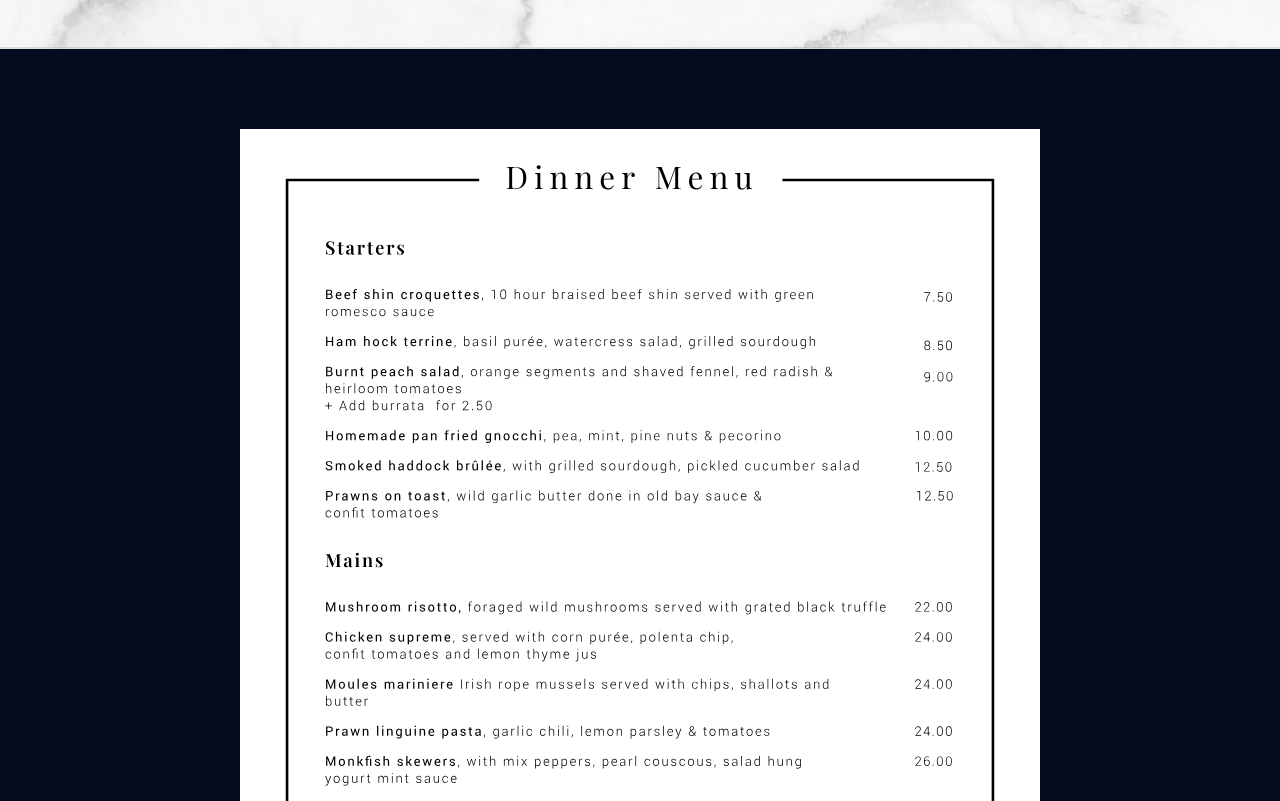
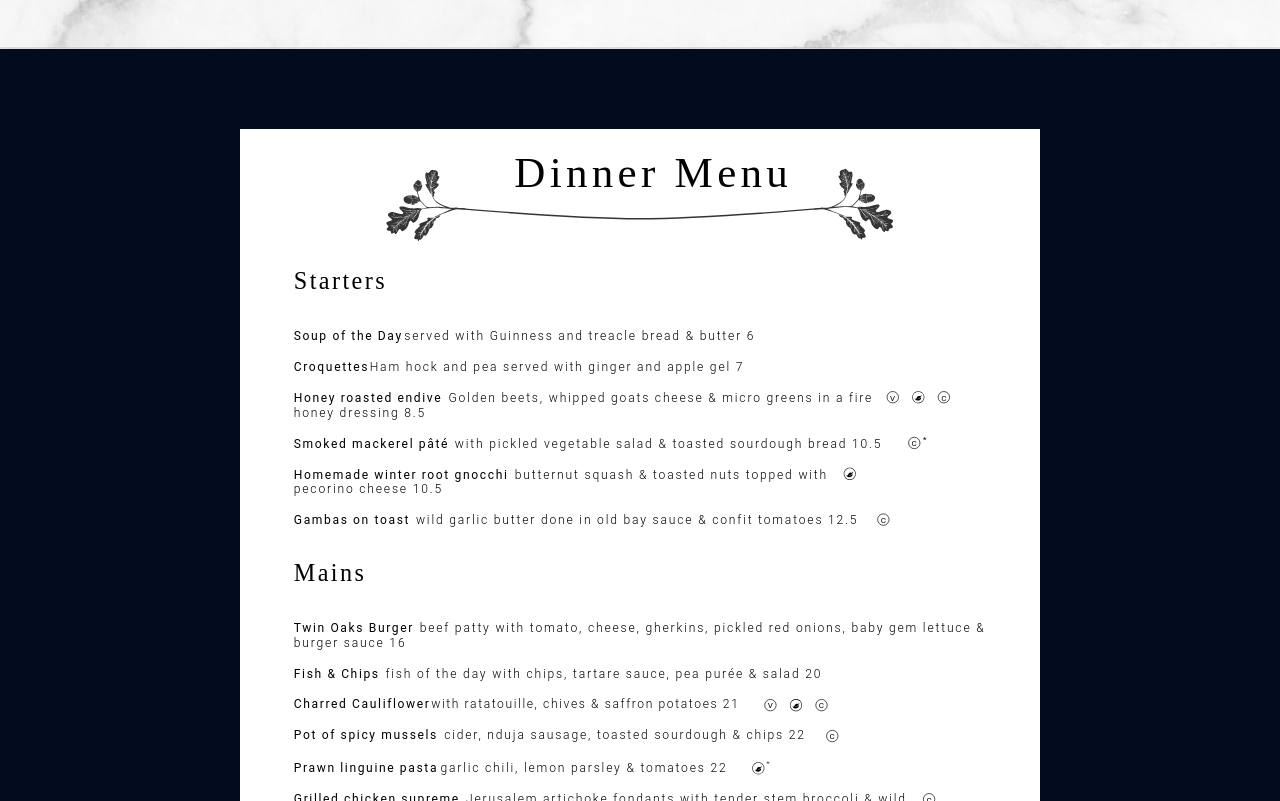
Before and after one commit to vithushan19/twin-oaks-landing, a Next.js app: page / in a window 1280 px wide. Shown: the part 3359-4160 px from the top of the page. Built offline with nearby package versions, Linux system fonts and the light colour scheme.

Commit message:
dinner menu change

```diff
--- a/src/pages/index.tsx
+++ b/src/pages/index.tsx
@@ -352,7 +352,7 @@ export default function Landing() {
         className='font-divlayfair flex w-full flex-col items-center bg-navyBlue px-16 text-center text-white sm:px-60'
       >
         <img
-          src='/images/Dinner Menu V4.svg'
+          src='/images/Dinner Menu SVG (1).svg'
           alt='brunch'
           className='m-8 mt-20 w-full'
         />
```
Also changed, not shown: public/images/Dinner Menu SVG (1).svg (added).
